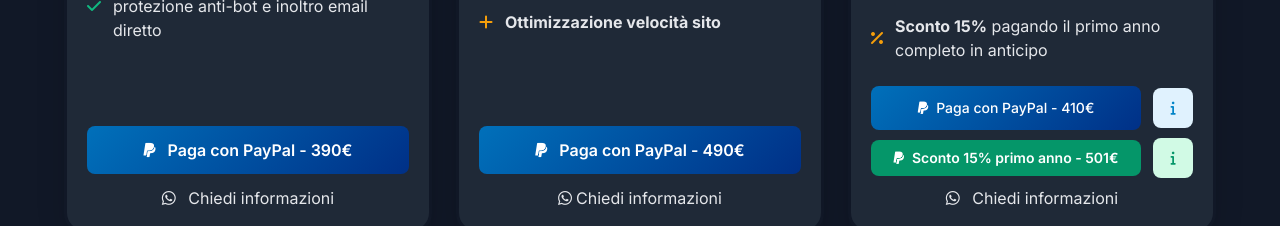
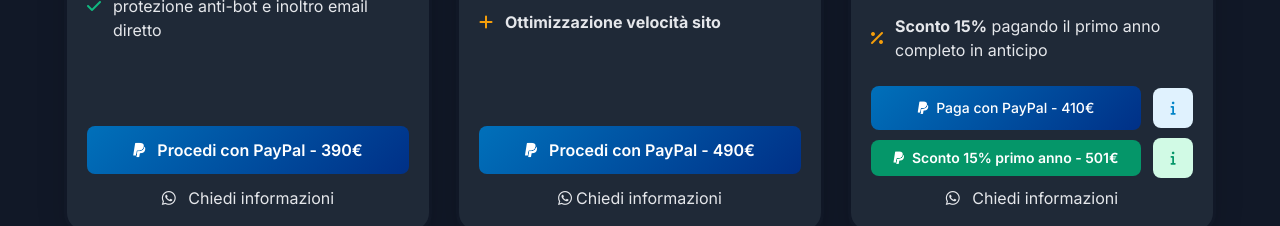
Before and after one commit to Aikel-Lab/SitoMainPortfolio, a plain HTML site: page CallToAction.html in a window 1280 px wide. Shown: the part 1160-1386 px from the top of the page. Drawn offline with nearby package versions, Linux system fonts and the light colour scheme.

Commit message:
Update CallToAction.html
Paga-pagamento

```diff
--- a/CallToAction.html
+++ b/CallToAction.html
@@ -1672,7 +1672,7 @@
                             <div class="space-y-3">
                                 <a href="https://paypal.me/2Mike3/390?country.x=IT&locale.x=it_IT&ff=0&note=Acquisto%20Pacchetto%20Essenziale%20-%20Sito%20Web%20390%E2%82%AC" target="_blank" class="paypal-btn w-full text-white px-6 py-3 rounded-lg font-semibold transition-all duration-300 block text-center" aria-label="Paga con PayPal">
                                     <i class="fab fa-paypal mr-2"></i>
-                                    Paga con PayPal - 390€
+                                    Procedi con PayPal - 390€
                                 </a>
                                 <a href="https://wa.me/393209044901?text=Ciao!%20Vorrei%20maggiori%20informazioni%20sul%20pacchetto%20Essenziale%20(390€).%20Posso%20chiedere%20ulteriori%20dettagli%20a%20riguardo?"
                                    class="block text-center mt-2 whatsapp-info-link"
@@ -1734,9 +1734,9 @@
 
                         <div class="tier-buttons mt-auto">
                             <div class="space-y-3">
-                                <a href="https://paypal.me/2Mike3/490?country.x=IT&locale.x=it_IT&ff=0&note=Acquisto%20Pacchetto%20Professionale%20-%20Sito%20Web%20490%E2%82%AC%20-%20Scelta%20Consigliata" target="_blank" class="paypal-btn w-full text-white px-6 py-3 rounded-lg font-semibold transition-all duration-300 block text-center" aria-label="Paga con PayPal">
+                                <a href="https://paypal.me/2Mike3/490?country.x=IT&locale.x=it_IT&ff=0&note=Acquisto%20Pacchetto%20Professionale%20-%20Sito%20Web%20490%E2%82%AC%20-%20Scelta%20Consigliata" target="_blank" class="paypal-btn w-full text-white px-6 py-3 rounded-lg font-semibold transition-all duration-300 block text-center" aria-label="Procedi con PayPal">
                                     <i class="fab fa-paypal mr-2"></i>
-                                    Paga con PayPal - 490€
+                                    Procedi con PayPal - 490€
                                 </a>
                                 <a href="https://wa.me/393209044901?text=Ciao!%20Sono%20interessato%20al%20pacchetto%20Professionale%20(490€).%20Posso%20chiedere%20ulteriori%20informazioni%20a%20riguardo?"
                                    class="block text-center mt-2 whatsapp-info-link"
```
